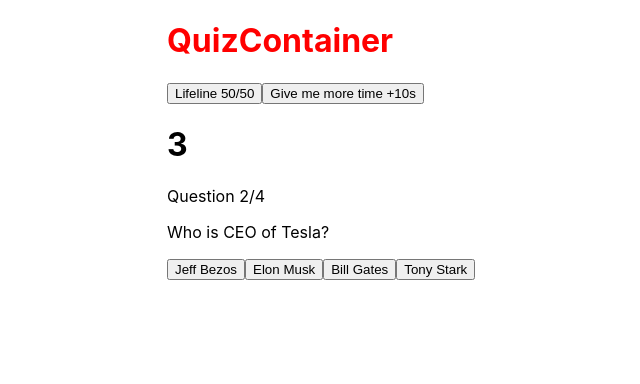
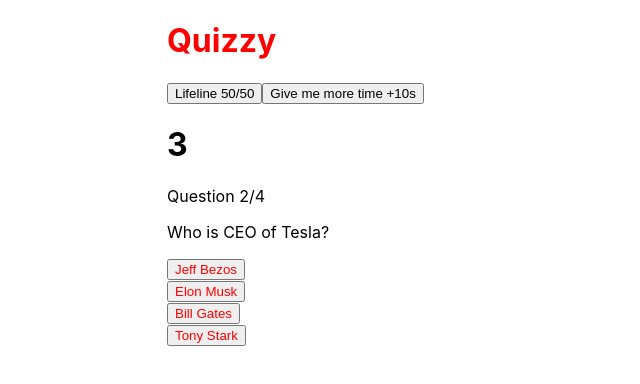
Before and after one commit to erikwaahlstrom/quizzy, a React (Create React App) app: page / in a window 1280 px wide. Both pictures are taken after a click on the button "Next". Shown: the top 384 px of the page, without its empty margins (223-863 px from the left). Built offline with nearby package versions, Linux system fonts and the light colour scheme.

Commit message:
seperated components

```diff
--- /dev/null
+++ b/src/components/AddTime.js
@@ -0,0 +1,19 @@
+import React from "react";
+
+export const AddTime = ({
+  handleAddTime,
+  newArray,
+  addtime,
+  timeup,
+  currentQuestion,
+}) => {
+  return (
+    <>
+      {addtime && !timeup ? (
+        <button onClick={() => handleAddTime(newArray[currentQuestion])}>
+          Give me more time +10s
+        </button>
+      ) : null}
+    </>
+  );
+};
--- /dev/null
+++ b/src/components/FiftyFifty.js
@@ -0,0 +1,19 @@
+import React from "react";
+
+export const FiftyFifty = ({
+  spliceWrongAnswers,
+  newArray,
+  fifty,
+  timeup,
+  currentQuestion,
+}) => {
+  return (
+    <>
+      {fifty && !timeup ? (
+        <button onClick={() => spliceWrongAnswers(newArray[currentQuestion])}>
+          Lifeline 50/50
+        </button>
+      ) : null}
+    </>
+  );
+};
--- /dev/null
+++ b/src/components/OptionComponent.js
@@ -0,0 +1,19 @@
+import React from "react";
+import { Option, Button } from "../elements";
+
+export const OptionComponent = ({
+  index,
+  hidden,
+  answerOption,
+  handleAnswerOptionClick,
+}) => {
+  return (
+    <>
+      <Option key={index} hidden={hidden.includes(answerOption) ? false : true}>
+        <Button onClick={() => handleAnswerOptionClick(answerOption.isCorrect)}>
+          {answerOption.option}
+        </Button>
+      </Option>
+    </>
+  );
+};
--- a/src/components/QuizContainer.js
+++ b/src/components/QuizContainer.js
@@ -1,8 +1,14 @@
 import React, { useState, useEffect } from "react";
 // Components
-import { CounterComponent } from "../components";
+import {
+  CounterComponent,
+  FiftyFifty,
+  AddTime,
+  ScoreBoard,
+  OptionComponent,
+} from "../components";
 // Elements
-import { HeaderOne, Wrapper, OptionsWrapper, Option } from "../elements";
+import { HeaderOne, Wrapper, OptionsWrapper, Button } from "../elements";
 // Questions
 import questions from "../data/questions.json";
 
@@ -48,7 +54,6 @@
   }, [counter]);
 
   // Event handlers
-
   const handleAnswerOptionClick = (isCorrect) => {
     if (isCorrect) {
       setScore(score + 1);
@@ -119,39 +124,37 @@
     setFifty(false);
   };
 
-  const addTime = () => {
+  const handleAddTime = () => {
     setCounter(counter + 10);
     setAddTime(false);
   };
 
   return (
     <Wrapper>
-      <HeaderOne>QuizContainer</HeaderOne>
-      {fifty && !timeup ? (
-        <button onClick={() => spliceWrongAnswers(newArray[currentQuestion])}>
-          Lifeline 50/50
-        </button>
-      ) : null}
-
-      {addtime && !timeup ? (
-        <button onClick={() => addTime(newArray[currentQuestion])}>
-          Give me more time +10s
-        </button>
-      ) : null}
+      <HeaderOne>Quizzy</HeaderOne>
+      <FiftyFifty
+        spliceWrongAnswers={spliceWrongAnswers}
+        fifty={fifty}
+        timeup={timeup}
+        currentQuestion={currentQuestion}
+        newArray={newArray}
+      />
+      <AddTime
+        handleAddTime={handleAddTime}
+        addtime={addtime}
+        timeup={timeup}
+        currentQuestion={currentQuestion}
+        newArray={newArray}
+      />
 
       {showScore ? (
-        <>
-          <p>
-            You scored {score} out of {newArray.length}
-          </p>
-          <p>Number of unanswered questions: {unanswered}</p>
-        </>
+        <ScoreBoard score={score} newArray={newArray} unanswered={unanswered} />
       ) : (
         <>
           {timeup ? (
             <>
               <h1>Time is up</h1>
-              <button onClick={nextQuestion}>Next</button>
+              <Button onClick={nextQuestion}>Next</Button>
             </>
           ) : (
             <>
@@ -166,18 +169,13 @@
               <OptionsWrapper>
                 {newArray[currentQuestion].answerOptions.map(
                   (answerOption, index) => (
-                    <Option
+                    <OptionComponent
                       key={index}
-                      hidden={hidden.includes(answerOption) ? false : true}
-                    >
-                      <button
-                        onClick={() =>
-                          handleAnswerOptionClick(answerOption.isCorrect)
-                        }
-                      >
-                        {answerOption.option}
-                      </button>
-                    </Option>
+                      index={index}
+                      hidden={hidden}
+                      answerOption={answerOption}
+                      handleAnswerOptionClick={handleAnswerOptionClick}
+                    />
                   )
                 )}
               </OptionsWrapper>
--- /dev/null
+++ b/src/components/ScoreBoard.js
@@ -0,0 +1,12 @@
+import React from "react";
+
+export const ScoreBoard = ({ newArray, score, unanswered }) => {
+  return (
+    <>
+      <p>
+        You scored {score} out of {newArray.length}
+      </p>
+      <p>Number of unanswered questions: {unanswered}</p>
+    </>
+  );
+};
--- a/src/components/index.js
+++ b/src/components/index.js
@@ -1,2 +1,6 @@
 export { QuizContainer } from "./QuizContainer";
 export { CounterComponent } from "./CounterComponent";
+export { FiftyFifty } from "./FiftyFifty";
+export { AddTime } from "./AddTime";
+export { ScoreBoard } from "./ScoreBoard";
+export { OptionComponent } from "./OptionComponent";
--- /dev/null
+++ b/src/elements/Button.js
@@ -0,0 +1,5 @@
+import styled from "@emotion/styled";
+
+export const Button = styled.button`
+  color: red;
+`;
--- a/src/elements/Option.js
+++ b/src/elements/Option.js
@@ -1,6 +1,7 @@
 import styled from "@emotion/styled";
 
 export const Option = styled.div`
-  display: inline-block;
+  display: block;
+  width: 100%;
   visibility: ${({ hidden }) => (hidden ? "show" : "hidden")};
 `;
--- a/src/elements/index.js
+++ b/src/elements/index.js
@@ -2,3 +2,4 @@
 export { Wrapper } from "./Wrapper";
 export { OptionsWrapper } from "./OptionsWrapper";
 export { Option } from "./Option";
+export { Button } from "./Button";
```
